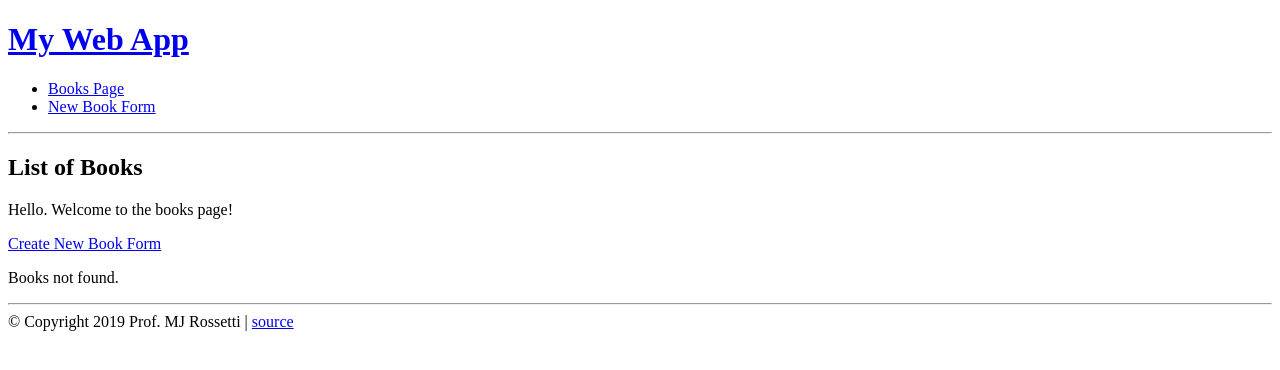
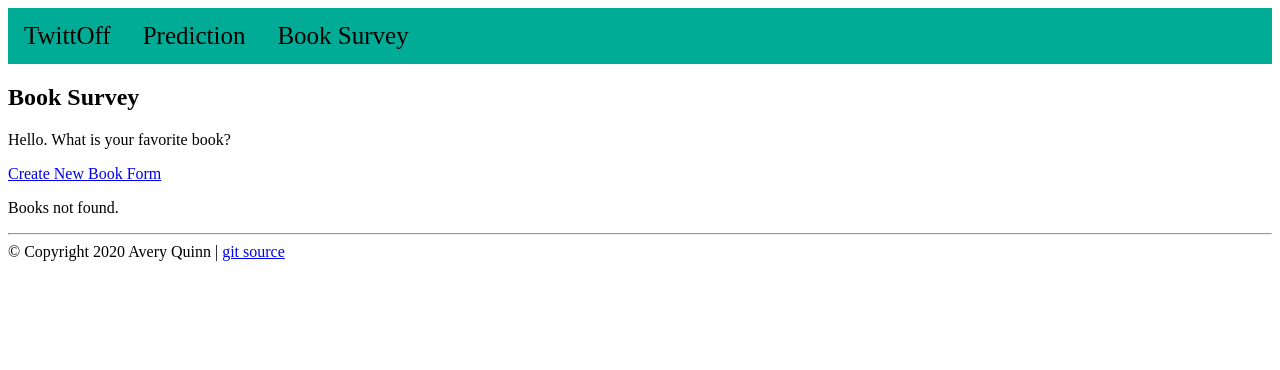
Before and after one commit to Avery1493/my-web-app-12, a Flask app: page /books in a window 1280 px wide. Shown: the top 370 px of the page. Run offline with Flask 2, Linux system fonts and the light colour scheme; data that the repository does not hold is empty.

Commit message:
Update routes and html layout

```diff
--- a/web_app/routes/book_routes.py
+++ b/web_app/routes/book_routes.py
@@ -49,7 +49,7 @@ def create_book():
     #     "message": "BOOK CREATED OK (TODO)",
     #     "book": dict(request.form)
     #})
-    new_book = Book(title=request.form["title"], author_id=request.form["author_name"])
+    new_book = Book(title=request.form["title"], author_id=request.form["author"])
     print("new_book")
     db.session.add(new_book)
     db.session.commit()
--- a/web_app/routes/home_routes.py
+++ b/web_app/routes/home_routes.py
@@ -10,6 +10,11 @@ home_routes = Blueprint("home_routes", __name__)
 # home page
 @home_routes.route('/') # home page
 def index():
+    print("Visit the Prediction Page")
+    return render_template("layout.html")
+
+@home_routes.route('/predict') # home page
+def predict():
     print("Visit the Prediction Page")
     return render_template("predict.html")
 
--- a/web_app/templates/books.html
+++ b/web_app/templates/books.html
@@ -2,9 +2,9 @@
 
 {% block content %}
 
-    <h2>List of Books</h2>
+    <h2>Book Survey</h2>
 
-    <p>Hello. Welcome to the books page!</p>
+    <p>Hello. What is your favorite book?</p>
 
     <a href="/books/new">Create New Book Form</a>
 
--- a/web_app/templates/layout.html
+++ b/web_app/templates/layout.html
@@ -4,7 +4,7 @@
 <html>
   <head>
     {% block title %}
-      <title>My Starter Web App | Helps students learn how to use the Flask Python package.</title>
+      <title>🕊️ TwittOff</title>
     {% endblock %}
   </head>
 
@@ -13,27 +13,52 @@
     <!-- SITE NAVIGATION -->
     <div class="container">
       <div id="nav">
+        <style>
+          ul#navbar {
+          list-style-type: none;
+          margin: 0;
+          padding: 0;
+          overflow: hidden;
+          background-color:rgb(0, 172, 149);
+          }
+          ul#navbar li {
+          float: left;
+          font-size:25px;
+          }
+          ul#navbar li a {
+          display: block;
+          color: black;
+          text-align: center;
+          padding: 14px 16px;
+          text-decoration: none;
+          }
+          ul#navbar li a:hover {
+          background-color: rgb(0, 129, 129);
+          }
+
+        </style>
         {% block nav %}
-          <h1><a href="/">My Web App</a></h1>
-          <ul>
-            <li><a href="/books">Books Page</a></li>
-            <li><a href="/books/new">New Book Form</a></li>
+          <ul id="navbar">
+            <li><a href="/">TwittOff</a></li>
+            <li><a href="/predict">Prediction</a></li>
+            <li><a href="/books">Book Survey</a></li>
           </ul>
         {% endblock %}
       </div>
-      <hr>
 
       <!-- PAGE CONTENTS -->
       <div id="content">
         {% block content %}
+        <p>This is a web application designed to predict which Twitter User
+          is more likely to post a certain tweet.</p>
         {% endblock %}
       </div>
 
       <!-- FOOTER -->
       <div id="footer">
         <hr>
-        &copy; Copyright 2019 Prof. MJ Rossetti |
-        <a href="https://github.com/prof-rossetti/">source</a>
+        &copy; Copyright 2020 Avery Quinn |
+        <a href="https://github.com/Avery1493/my-web-app-12">git source</a>
       </div>
     </div>
 
```
Also changed, not shown: web_app/templates/new_book.html (+4 -8 lines).
